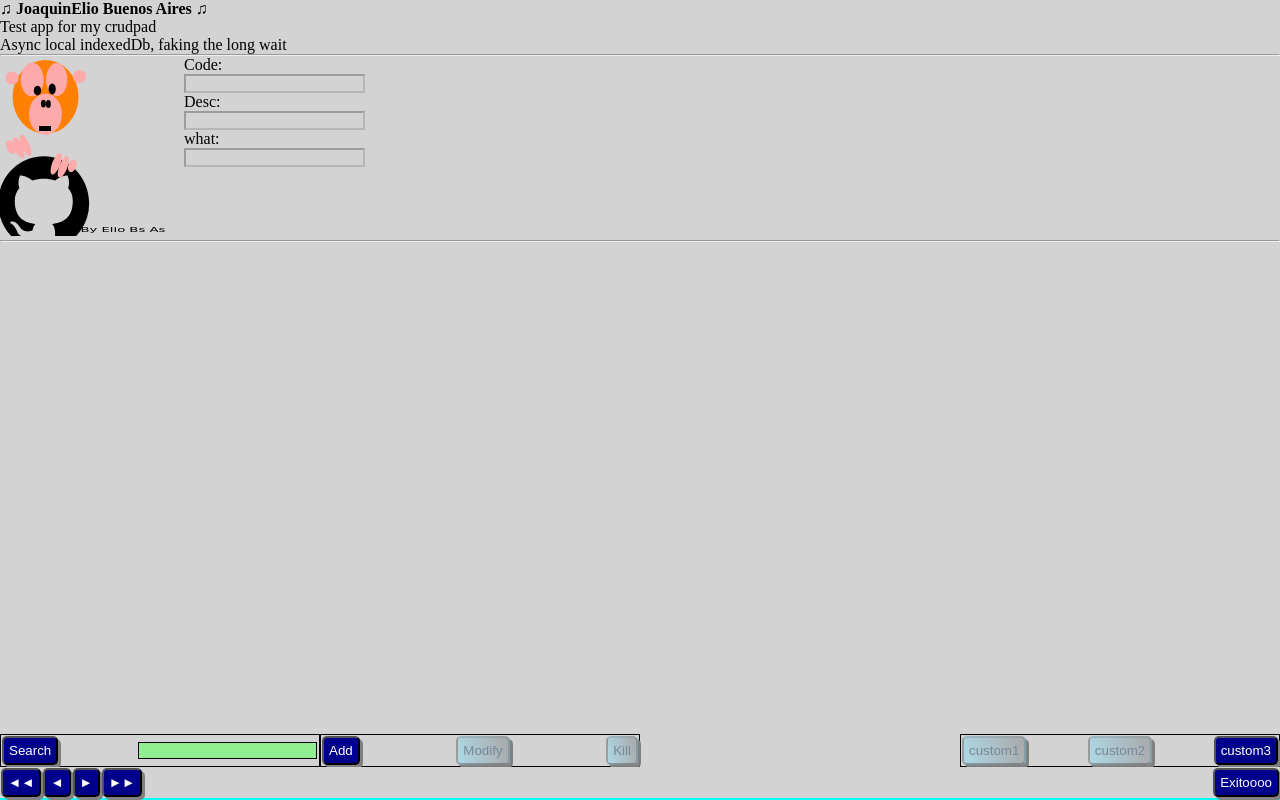
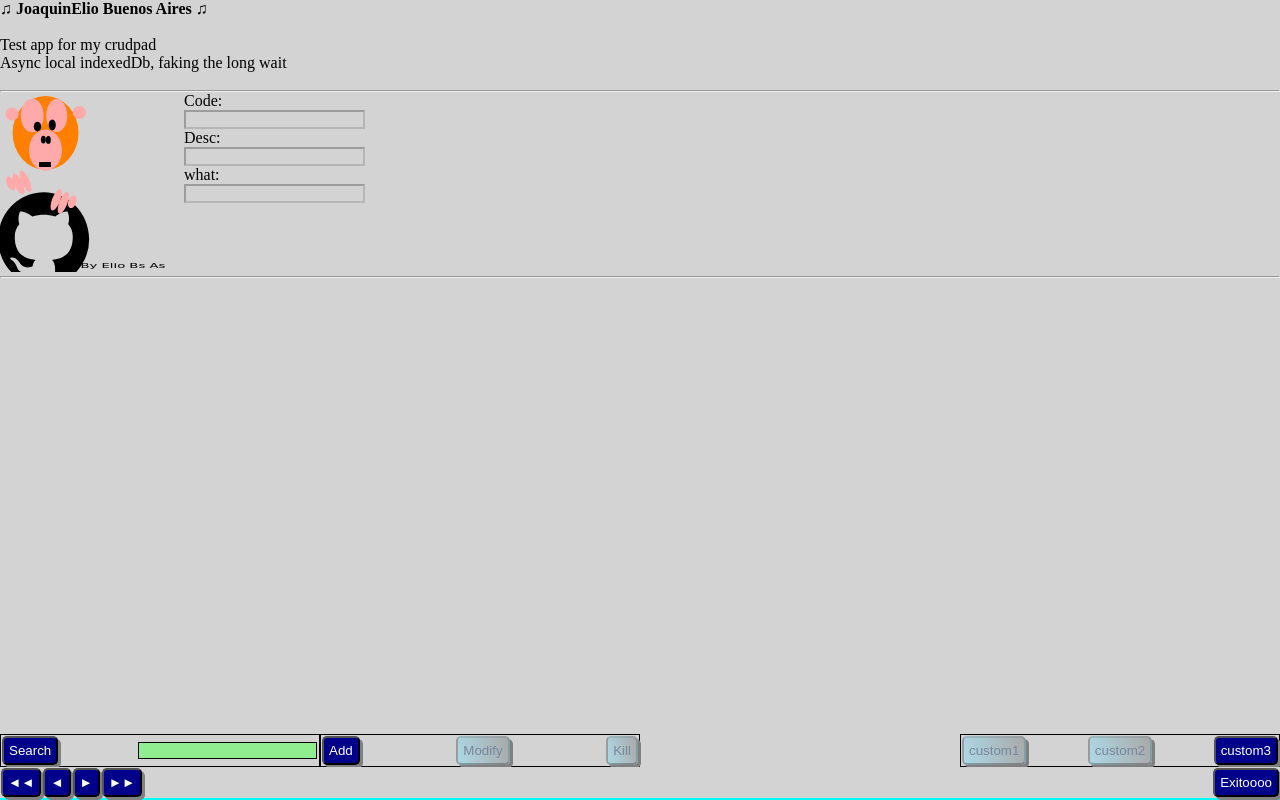
Before and after one commit to joaquinelio/litul-crud, a plain HTML site: page test-app/zFakeCrud.html in a window 1280 px wide. Drawn offline with Linux system fonts and the light colour scheme.

Commit message:
just dear diary again

```diff
--- a/test-app/zFakeCrud.html
+++ b/test-app/zFakeCrud.html
@@ -16,51 +16,20 @@
 </head>
 <body>
     <h4> ♫ JoaquinElio Buenos Aires ♫ </h4>
+    <br>
     <p>Test app for my crudpad </p>
     <p>Async local indexedDb, faking the long wait</p>
-
+    <br>
     <!--  ************************************************************************************** -->
     <!--  ***************************sorry couldn't resist**************************************** -->
     <!--     msg div     -->
     <hr>
     <div style='display:inline-block'>
         <p>    </p>
-        <svg width="180" height="180" xmlns="http://www.w3.org/2000/svg" xmlns:svg="http://www.w3.org/2000/svg">
-          <!-- Created with SVG-edit - http://svg-edit.googlecode.com/ By joaquinelio 'Lito' de Buenos Aires-->
-          <g>
-           <title>Layer 2</title>
-           <g id="svg_1">
-            <path fill="black" id="svg_cat" d="m43.65625,100.20312c-25.13875,0 -45.5,21.01512 -45.5,46.96117c0,20.7803 13.02438,38.33205 31.11063,44.5544c2.275,0.4109 3.12813,-0.99792 3.12813,-2.23067c0,-1.11533 -0.05688,-4.81352 -0.05688,-8.74651c-11.43188,2.17194 -14.38938,-2.87639 -15.29938,-5.51794c-0.51188,-1.35014 -2.73,-5.51794 -4.66375,-6.63327c-1.5925,-0.88052 -3.8675,-3.05247 -0.05688,-3.11118c3.58313,-0.0587 6.1425,3.40468 6.99562,4.81352c4.09501,7.10287 10.63564,5.10703 13.25189,3.8743c0.39813,-3.05247 1.5925,-5.10703 2.90062,-6.28108c-10.12374,-1.17401 -20.7025,-5.22441 -20.7025,-23.18706c0,-5.10703 1.76313,-9.33353 4.66376,-12.6208c-0.455,-1.17403 -2.0475,-5.98755 0.455,-12.4447c0,0 3.81063,-1.23274 12.5125,4.81351c3.64,-1.05663 7.5075,-1.58493 11.375,-1.58493c3.8675,0 7.735,0.52831 11.375,1.58493c8.70188,-6.10495 12.5125,-4.81351 12.5125,-4.81351c2.5025,6.45715 0.91,11.27068 0.455,12.4447c2.90063,3.28728 4.66375,7.45508 4.66375,12.6208c0,18.02136 -10.63563,22.01306 -20.75938,23.18706c1.64938,1.46756 3.07125,4.28523 3.07125,8.68784c0,6.28107 -0.05688,11.32939 -0.05688,12.91432c0,1.23271 0.85313,2.70027 3.12813,2.23067a45.57394,47.03747 0 0 0 30.99688,-44.5544c0,-25.94604 -20.36124,-46.96117 -45.5,-46.96117l-0.00001,0z" fill-rule="evenodd"/>
-           </g>
-           <ellipse id="svg_3" ry="36.89764" rx="32.95218" cy="40.89764" cx="45.55435" fill="#ff7f00"/>
-           <ellipse id="svg_4" ry="20.68504" rx="16.47609" cy="58.22834" cx="45.48696" fill="#ffaaaa"/>
-           <ellipse id="svg_5" ry="16.77165" rx="11.50218" cy="23.56693" cx="32.18696" fill="#ffaaaa"/>
-           <ellipse id="svg_6" ry="16.49213" rx="10.56957" cy="23.56693" cx="56.74565" fill="#ffaaaa"/>
-           <ellipse id="svg_7" ry="3.91339" rx="2.48696" cy="47.6063" cx="43.37826" fill="black"/>
-           <circle id="svg_8" r="6.52343" cy="20.44488" cx="79.38479" fill="#ffaaaa"/>
-           <circle id="svg_9" r="6.52343" cy="22.03543" cx="12.11521" fill="#ffaaaa"/>
-           <ellipse id="svg_10" ry="3.91339" rx="2.48696" cy="47.88582" cx="48.35217" fill="black"/>
-           <ellipse id="svg_11" ry="5.45079" rx="3.575" cy="32.9311" cx="52.23804" fill="black"/>
-           <ellipse id="svg_12" ry="4.89173" rx="3.73043" cy="34.60827" cx="37.47174" fill="black"/>
-           <circle id="svg_13" r="0" fill="black" opacity="0.5" cx="170.08917" cy="221.83203"/>
-           <circle id="svg_14" r="0" fill="black" opacity="0.5" cx="150.19352" cy="155.49082"/>
-           <rect id="svg_16" height="1" width="0" y="246" x="91" fill="black"/>
-           <rect id="svg_17" height="0" width="1" y="145" x="31" fill="black"/>
-           <ellipse transform="rotate(-24.524200439453125 10.736335754394487,91.3590087890625) " id="svg_19" ry="7.43021" rx="4.0413" cy="91.35901" cx="10.73634" fill="#ffaaaa"/>
-           <ellipse transform="rotate(-24.524200439453125 25.490751266479474,89.3254165649414) " id="svg_20" ry="11.46063" rx="4.0413" cy="89.32542" cx="25.49075" fill="#ffaaaa"/>
-           <ellipse transform="rotate(-24.524200439453125 18.470909118652244,91.91364288330077) " id="svg_21" ry="11.46063" rx="4.0413" cy="91.91364" cx="18.47091" fill="#ffaaaa"/>
-           <rect id="svg_15" height="5" width="12" y="70" x="39" fill="black"/>
-           <g id="svg_26">
-            <ellipse transform="rotate(21.197200775146484 56.191238403320284,107.72525024414062) " id="svg_23" ry="11.46063" rx="4.0413" cy="107.72525" cx="56.19124" fill="#ffaaaa"/>
-            <ellipse transform="rotate(21.197200775146484 72.2954864501954,109.83770751953122) " id="svg_24" ry="6.52781" rx="4.0413" cy="109.8377" cx="72.29549" fill="#ffaaaa"/>
-            <ellipse transform="rotate(21.197200775146484 63.33607482910155,110.79596710205078) " id="svg_25" ry="11.46063" rx="4.0413" cy="110.79597" cx="63.33607" fill="#ffaaaa"/>
-           </g>
-           <text transform="matrix(0.5492730736732483,0,0,0.2636195880060623,26.790081683546305,118.10820624733634) " xml:space="preserve" text-anchor="middle" font-family="Cursive" font-size="24" id="svg_27" y="217.99046" x="175" stroke-linecap="null" stroke-linejoin="null" stroke-dasharray="null" stroke-width="0" fill="#000000">By Elio Bs As</text>
-          </g>
-         </svg>
-  </div>
-  <!--  ***************************sorry couldn't resist**************************************** -->
-  <!--  ************************************************************************************** -->
+        <img src="./delousing.svg">
+    </div>
+    <!--  ***************************sorry couldn't resist**************************************** -->
+    <!--  ************************************************************************************** -->
 
 
 
--- a/test-app/zFakeCrud.js
+++ b/test-app/zFakeCrud.js
@@ -18,8 +18,8 @@
 
   First, set behaviour
       .setControl(),
-      optional
-      .setCreate(), .setRead() .setUpdate(), .setDelete(), .setNav(), .setCustomButtons()
+      .setCreate(), .setRead() .setUpdate(), .setDelete(),
+      .setNav(), .setCustomButtons()
   then  .start()
   then  go to sleep.
 
@@ -38,7 +38,7 @@
   composite modes   EDIT  (mod or create)  NOEDIT (idle or show) and  ALL
 
   here I use search with .setRead( , true) to show the search input box
-  You can use .setRead(..., false) and show an Advanced Search Form  instead,
+  You can use .setRead(..., false) and show your own search Form  instead,
   crudpad stays inmutable until you send  .cbResult()
 
   here I use same form to show and edit for ease.
@@ -66,12 +66,12 @@
 
 
 const DESPIOJANDO = true      //debugging
-const yawns = 10000            //test delay msec
+const YAWNS = 10000            //test delay msec
 
 
 // *********************************************** DB stuff *********************
 //
-// indexedDB globals:    **NAMES**         db,store, index
+// indexedDB globals:    **NAMES**         db, store, index
 const myDbName  = 'fakedb1'
 const myStoreName = 'fakestore'
 const myKeyName = 'id'
@@ -79,7 +79,7 @@ const myKeyName = 'id'
 // indexedDB globals:    **THINGS**        db, store, transaction, index
 // let tx       // transaction   short life.
 // let store    // store         dies with tx.
-let db          // global so I dont open every request.  Short life db request are intended Maybe I dont need db either.
+let db          // global so I dont open every request.  Short life db request are intended. so maybe I dont need db either.
 //
 // And just because I do HATE ' ' parameters.
 const transreadwrite = 'readwrite'
@@ -110,7 +110,7 @@ document.addEventListener('DOMContentLoaded', ()=>{
   crudpad.setUpdate(zFrmUpdate, zDbUpdate,        )  // U              ()=>{} frm to edit mod item,         ()=>{}db update
   crudpad.setDelete(zDbDelete,                 )     // D              ()=>{} db delete,                    optional confirm msg
   crudpad.setNav(zDbFrst,zDbPrev,zDbNext,zDbLast)    // nav << < > >>  ()=>{} db movecursor + show item,    * 4
-  crudpad.setExit(zExit, "Exitoooo", "¿Te vas?")
+  crudpad.setExit(zExit, "Exitoooo", "Ppffff  wanna quit?")
   crudpad.dbTimeout = 5000 // msec       time before bored abort button appears
 
   // optional custom buttons, examples for different views
@@ -128,7 +128,7 @@ document.addEventListener('DOMContentLoaded', ()=>{
   crudpad.setText_nav('◄◄','◄','►','►►')   //  textContent.  Careful: check proper font ◄ ►
   // crudpad.setText_okCanel()
 
-  //Furter customization
+  //Further customization
   // crudpad.customButtons.buttonXls.classList.remove('button_crud')
   // crudpad.customButtons.buttonXls.innerHTML = '<svg height="20px" width="80px"><ellipse fill="red" cx="40px" cy="10px" rx="40px" ry="9px"/></svg>',
   // crudpad.btRead.classList.remove('button_crud')
@@ -144,7 +144,7 @@ document.addEventListener('DOMContentLoaded', ()=>{
 
 /*
 ************************************
-** z Dev functions for CRUD & NAV **   HANDLERS !!   dev has to make them anyway, crudpad or not.
+** z Dev functions for CRUD & NAV **   HANDLERS !!   those that dev has to make them anyway, crudpad or not.
 ************************************
 */
 
@@ -445,7 +445,7 @@ function openMyDb(){
 
 // debug ---------------------------------------------------------------------
 function yawn(whatdoyouwant){
-  ;(DESPIOJANDO)? setTimeout(whatdoyouwant, yawns):  whatdoyouwant()
+  ;(DESPIOJANDO)? setTimeout(whatdoyouwant, YAWNS):  whatdoyouwant()
 }
 function wtf(what){
  if  (DESPIOJANDO){
```
Also changed, not shown: diary.txt, misc/zz-BugStat.txt, test-app/delousing.svg (added), 1 other file.
